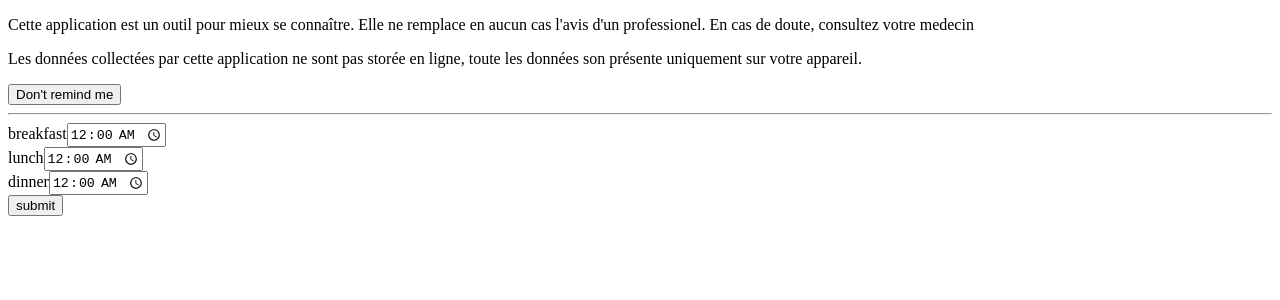
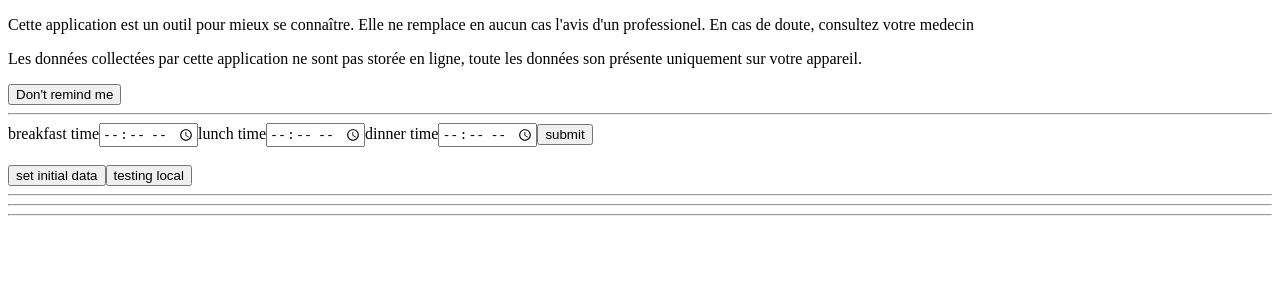
Before and after one commit to gderuwez/expoIBS, a Vue app: page / in a window 1280 px wide. Shown: the top 300 px of the page. Built offline with nearby package versions, Linux system fonts and the light colour scheme.

Commit message:
testing local storage, push logic done

```diff
--- a/package.json
+++ b/package.json
@@ -8,6 +8,7 @@
     "lint": "vue-cli-service lint"
   },
   "dependencies": {
+    "jquery": "^3.3.1",
     "vue": "^2.5.17",
     "vue-router": "^3.0.1"
   },
--- /dev/null
+++ b/src/components/scatInput.vue
@@ -0,0 +1,106 @@
+<template lang="html">
+  <form class="" @submit="testDate" action="" method="post">
+    <!-- <label for="">Type</label>
+    <select class="" name="" v-model="poopType">
+      <option value="1">1</option>
+      <option value="2">2</option>
+      <option value="3">3</option>
+      <option value="4">4</option>
+      <option value="5">5</option>
+      <option value="6">6</option>
+      <option value="7">7</option>
+    </select>
+    <br>
+    <label for="">color</label>
+    <select class="" name="" v-model="poopColor">
+      <option value="1">brun pale à brun moyen</option>
+      <option value="2">beige gris ou jaune</option>
+      <option value="3">Vert</option>
+      <option value="4">Rouge</option>
+      <option value="5">Brun foncé ou noir</option>
+    </select>
+    <br>
+    <label for="">time</label>
+    <input type="time" name="" value="00:00"> -->
+    <br>
+    <button type="button" name="button" v-on:click="testDate">set initial data</button>
+    <button type="button" name="button" v-on:click="testlocal">testing local</button>
+    <br>
+    {{allData}}
+    <hr>
+    {{currentYear}}
+    <hr>
+    {{currentMonth}}
+    <hr>
+    {{currentDay}}
+  </form>
+
+</template>
+
+<script>
+export default {
+  name: 'ScatInput',
+  data: function (){
+    return {
+      allData: '',
+      currentYear: '',
+      currentMonth: '',
+      currentDay: '',
+    }
+  },
+  mounted () {
+    if (localStorage.data) {
+      var allData = JSON.parse(localStorage.data);
+      this.allData = allData;
+      var currentYear = allData[allData.length - 1];
+      this.currentYear = currentYear;
+      var currentMonth = currentYear.month[currentYear.month.length - 1];
+      this.currentMonth = currentMonth;
+      var currentDay = currentMonth.day[currentMonth.day.length - 1];
+      this.currentDay = currentDay;
+    }
+  },
+  methods: {
+    testDate: function () {
+      var test = [{"year": 2017, "month": [{"idmonth": 1, "day": [{"idday": 12, "humeur" : ["serenité", "colère"], "poops": [{"idtime": 123, "type": 1, "color": 1, "aliments": ["coke", "sausage"]}]}]}]}];
+      const parsed = JSON.stringify(test);
+      localStorage.data = parsed;
+    },
+    testlocal: function () {
+      var humeur = this.currentDay.humeur;
+      humeur.push("test");
+      this.currentDay.humeur = humeur;
+      const parsed = JSON.stringify(this.allData);
+      localStorage.data = parsed;
+    },
+    newPoop: function (e) {
+      e.preventDefault();
+      var date = new Date();
+      var year = date.getFullYear();
+      var month = date.getMonth();
+      var day = date.getDate();
+
+      // Push logic for data
+      // check if current year = current year from data
+      if (year !== this.currentYear.year) {
+        this.allData.push(dataToPush);
+      }
+      // if yes check if current month = current month from data
+      else if (month !== this.currentMonth.idmonth) {
+        this.currentYear.month.push(dataToPush);
+      }
+      // if yes check if current day = current day from data
+      else if (day !== this.currentDay.idday) {
+        this.currentMonth.day.push(dataToPush);
+      }
+      //if yes push humor and new poop to the day
+      else {
+        // push humor and new poop to day
+      }
+    }
+  }
+}
+</script>
+
+<style lang="css">
+</style>
--- a/src/components/timeInput.vue
+++ b/src/components/timeInput.vue
@@ -1,9 +1,11 @@
 <template lang="html">
   <form class="" @submit="testing" action="" method="post">
-    <div class=""  v-bind:key="item.id" v-for="item in timesInput">
-      <label v-bind:for="item.id">{{item.time}}</label>
-      <input type="time" v-bind:id="item.id" name="" value="00:00">
-    </div>
+    <label for="breakfastTime">breakfast time</label>
+    <input type="time" id="breakfastTime" name="" :value="breakfastTime">
+    <label for="lunchTime">lunch time</label>
+    <input type="time" id="lunchTime" name="" :value="lunchTime">
+    <label for="dinnerTime">dinner time</label>
+    <input type="time" id="dinnerTime" name="" :value="dinnerTime">
     <button type="submit" name="button">submit</button>
   </form>
 </template>
@@ -11,12 +13,20 @@
 <script>
 export default {
   name: "TimeInput",
+  mounted () {
+    if (localStorage.breakfastTime) {this.breakfastTime = localStorage.breakfastTime;}
+    if (localStorage.lunchTime) {this.lunchTime = localStorage.lunchTime;}
+    if (localStorage.dinnerTime) {this.dinnerTime = localStorage.dinnerTime;}
+  },
   methods: {
     testing : function (e) {
       e.preventDefault();
       for (var i = 0; i < (e.target.length); i++) {
         if (e.target[i].type === "time") {
-          console.log(e.target[i].value);
+          //set data value to value input
+          this[e.target[i].id] = e.target[i].value;
+          //set localStorage to value input
+          localStorage[e.target[i].id] = e.target[i].value;
         }
       }
     }
@@ -26,11 +36,6 @@ export default {
       breakfastTime: '',
       lunchTime: '',
       dinnerTime: '',
-      timesInput: [
-        {time:"breakfast", modelToUse: "breakfastTime", id:"breakfastId"},
-        {time:"lunch", modelToUse: "lunchTime", id:"lunchId"},
-        {time:"dinner", modelToUse: "dinnerTime", id:"dinnerId"},
-      ]
     }
   }
 }
--- a/src/views/Home.vue
+++ b/src/views/Home.vue
@@ -6,18 +6,19 @@
       <button type="button" name="button" v-on:click="checking">Don't remind me</button>
       <hr />
     </div>
-
     <TimeInput />
-
+    <ScatInput />
   </div>
 </template>
 
 <script>
-import TimeInput from '@/components/timeInput.vue'
+import TimeInput from '@/components/timeInput.vue';
+import ScatInput from '@/components/scatInput';
 
 export default {
   components: {
-    TimeInput
+    TimeInput,
+    ScatInput
   },
   data: function () {
     return {
@@ -41,7 +42,7 @@ export default {
     checking() {
       this.check = !this.check;
       localStorage.check = this.check;
-    }
+    },
   }
 }
 </script>
```
Also changed, not shown: public/exempledata.json (added, +26 -0 lines), 1 other file (tests, documents, lock files or other folders).
